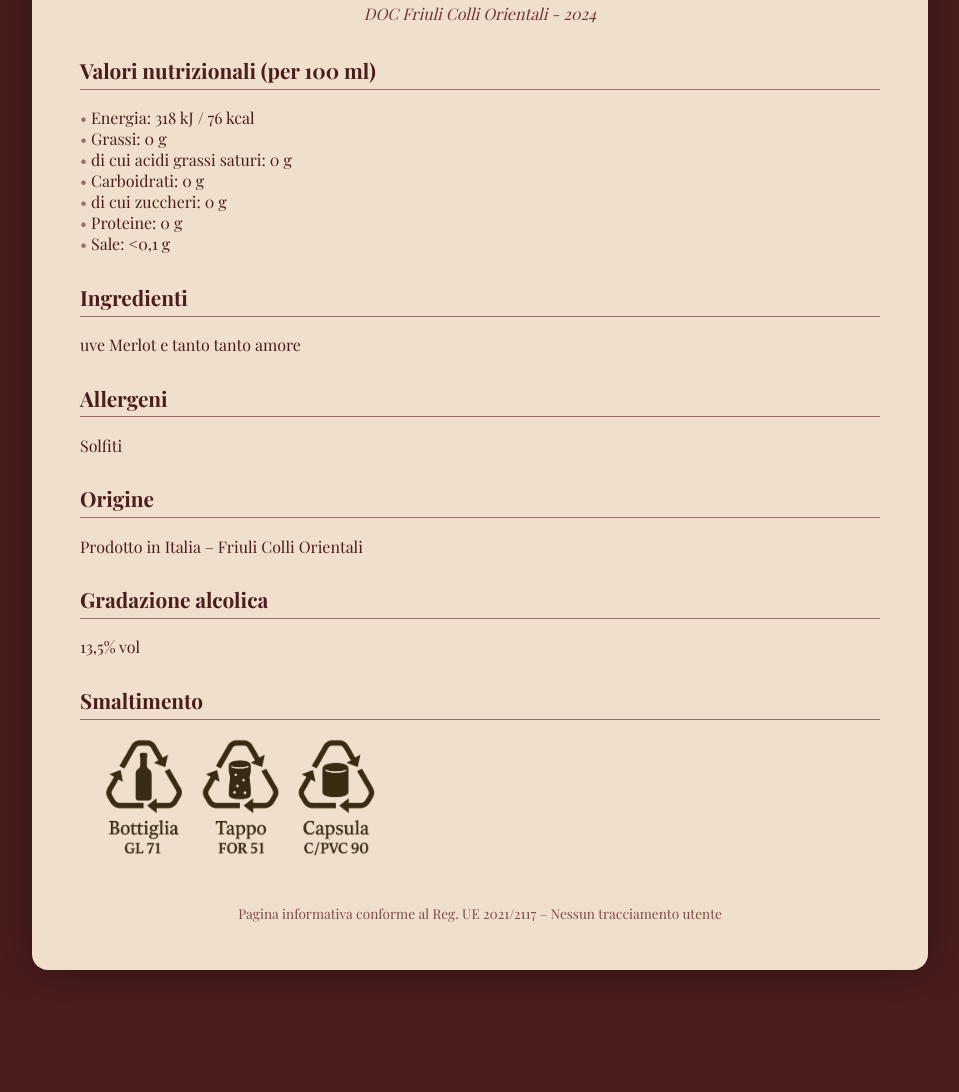
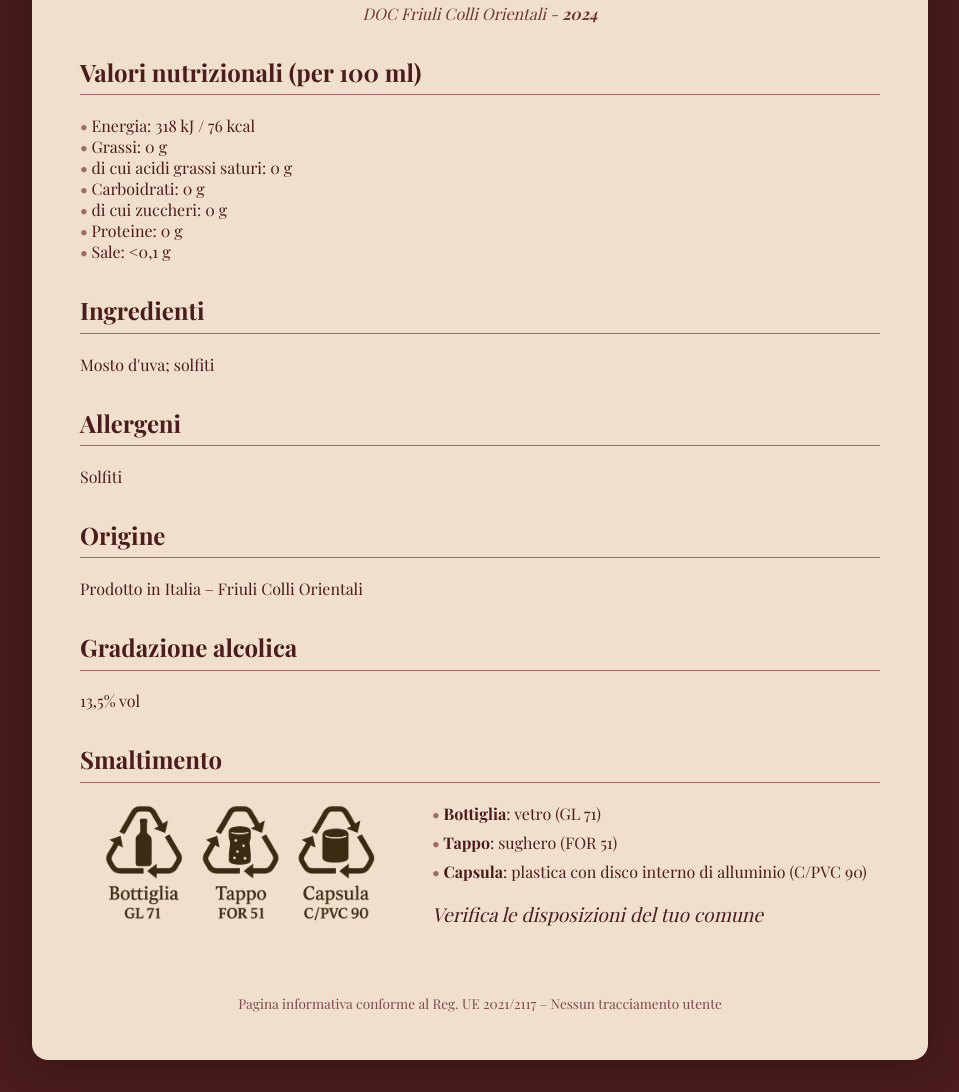
Before and after one commit to marcordiny/accordinivini, a plain HTML site: page merlot25.html in a window 1280 px wide. Shown: the part 172-1264 px from the top of the page, without its empty margins (160-1119 px from the left). Before the commit the page ends 1174 px from the top, so only its background shows below. Drawn offline with nearby package versions, Linux system fonts and the light colour scheme.

Commit message:
1.02
Smaltimento e ingredienti ok

```diff
--- a/merlot25.html
+++ b/merlot25.html
@@ -39,23 +39,27 @@
     }
 
     .section {
-      margin-bottom: 1.8rem;
+      margin-bottom: 2rem;
     }
 
     .section h2 {
       border-bottom: 1px solid #9e6a6a;
-      padding-bottom: 0.3rem;
-      font-size: 1.3rem;
+      padding-bottom: 0.4rem;
+      font-size: 1.5rem;
+      font-weight: bold;
+      margin-bottom: 0,8rem;
     }
 
     ul {
       list-style: none;
       padding-left: 0;
+      margin: 0;
     }
 
     ul li::before {
       content: "• ";
       color: #9e6a6a;
+      font-weight: bold;
     }
 
     p {
@@ -69,11 +73,34 @@
       color: #7c4b4b;
     }
 
+    .recycle-section {
+      display: flex;
+      flex-direction: row;
+      align-items: flex-start;
+      gap: 2rem;
+      flex-wrap: wrap;
+    }
+
     .recycle-banner {
-      width: 90%;
+      width: 100%;
       max-width: 20em;
       height: auto;
       display: block;
+      flex-shrink: 0;
+    }
+
+    .disposal-list {
+      flex: 1;
+    }
+
+    .disposal-list li {
+      margin-bottom: 0.5rem;
+    }
+
+    .recycle-note {
+      font-size: 1.2rem;
+      color: #4a1c1c;
+      font-style: italic;
     }
 
   @media (max-width: 600px) {
@@ -88,13 +115,26 @@
     h1 {
       font-size: 2rem;
     }
+
+    .recycle-section {
+      flex-direction: column;
+      align-items: center;
+    }
+
+    .recycle-banner {
+      max-width: 100%;
+    }
+
+    .disposal-list {
+      width: 100%;
+    }
   }
   </style>
 </head>
 <body>
   <div class="container">
     <h1>Merlot</h1>
-    <div class="subtitle">DOC Friuli Colli Orientali - 2024</div>
+    <div class="subtitle">DOC Friuli Colli Orientali - <b>2024</b></div>
 
     <div class="section">
       <h2>Valori nutrizionali (per 100 ml)</h2>
@@ -105,13 +145,13 @@
         <li>Carboidrati: 0 g</li>
         <li>di cui zuccheri: 0 g</li>
         <li>Proteine: 0 g</li>
-        <li>Sale: <0,1 g</li>
+        <li>Sale: &lt;0,1 g</li>
       </ul>
     </div>
 
     <div class="section">
       <h2>Ingredienti</h2>
-      <p>uve Merlot e tanto tanto amore</p>
+      <p>Mosto d'uva; solfiti</p>
     </div>
 
     <div class="section">
@@ -131,7 +171,15 @@
 
     <div class="section">
       <h2>Smaltimento</h2>
+      <div class="recycle-section">
         <img src="img/smaltimento.png" alt="Indicazioni smaltimento" class="recycle-banner" />
+        <ul class="disposal-list">
+          <li><b>Bottiglia</b>: vetro (GL 71)</li>
+          <li><b>Tappo</b>: sughero (FOR 51)</li>
+          <li><b>Capsula</b>: plastica con disco interno di alluminio (C/PVC 90)</li>
+          <p class="recycle-note">Verifica le disposizioni del tuo comune</p>
+        </ul>
+      </div>
     </div>
 
     <div class="footer">
```
Lines whose indentation alone changed are shown as unchanged.
